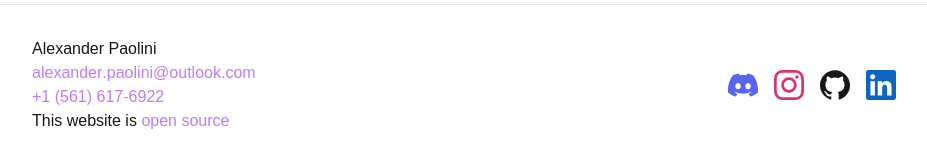
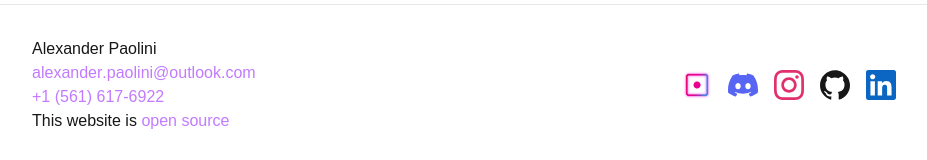
Before and after one commit to alexanderpaolini/portfolio, a Next.js app: page / in a window 1280 px wide. Shown: the part 619-779 px from the top of the page, without its empty margins (176-1103 px from the left). Built offline with nearby package versions, Linux system fonts and the light colour scheme.

Commit message:
feat(socials): add beatleader
- Added beatleader to my socials

```diff
--- a/src/components/socials.tsx
+++ b/src/components/socials.tsx
@@ -1,11 +1,17 @@
-'use client';
-import { SOCIALS } from '@/constants';
-import Link from 'next/link';
-import { Social as SocialType } from '../types';
+"use client";
+
+import Link from "next/link";
+import { Social as SocialType } from "../types";
+import { SOCIALS } from "@/constants";
 
 export function Social({ image, link }: SocialType) {
   return (
-    <Link href={link} target="_blank" rel="noopener noreferrer">
+    <Link
+      href={link}
+      target="_blank"
+      rel="noopener noreferrer"
+      className="h-[30px] w-[30px]"
+    >
       {image}
     </Link>
   );
@@ -17,16 +23,19 @@ interface PhoneProps {
 
 export function PhoneNumber({ phone }: PhoneProps) {
   const handleClick = () => {
-    const a = document.createElement('a');
-    a.href = `tel:${phone.join('')}`;
-    a.style.display = 'none';
+    const a = document.createElement("a");
+    a.href = `tel:${phone.join("")}`;
+    a.style.display = "none";
     document.body.appendChild(a);
     a.click();
     document.body.removeChild(a);
   };
 
   return (
-    <div className="flex link whitespace-pre cursor-pointer" onClick={handleClick}>
+    <div
+      className="flex link whitespace-pre cursor-pointer"
+      onClick={handleClick}
+    >
       {phone.map((char, idx) => (
         <p key={idx}>{char}</p>
       ))}
@@ -40,15 +49,18 @@ interface EmailPros {
 
 export function Email({ email }: EmailPros) {
   const handleClick = () => {
-    const a = document.createElement('a');
-    a.href = `mailto:${email.join('')}`;
-    a.style.display = 'none';
+    const a = document.createElement("a");
+    a.href = `mailto:${email.join("")}`;
+    a.style.display = "none";
     document.body.appendChild(a);
     a.click();
     document.body.removeChild(a);
   };
   return (
-    <div className="flex link whitespace-pre cursor-pointer" onClick={handleClick}>
+    <div
+      className="flex link whitespace-pre cursor-pointer"
+      onClick={handleClick}
+    >
       {email.map((char, idx) => (
         <p key={idx}>{char}</p>
       ))}
@@ -60,11 +72,7 @@ export function Socials() {
   return (
     <div className="flex flex-row gap-4 items-center">
       {SOCIALS.map((social, idx) => (
-        <Social
-          key={idx}
-          image={social.image}
-          link={social.link}
-        />
+        <Social key={idx} image={social.image} link={social.link} />
       ))}
     </div>
   );
--- /dev/null
+++ b/src/constants/beatleader-icon.tsx
@@ -0,0 +1,13 @@
+import { SOCIAL_SIZE } from ".";
+
+export function BeatLeaderIcon() {
+  return (
+    // eslint-disable-next-line @next/next/no-img-element
+    <img
+      src="/assets/images/beatleader-logo.png"
+      alt="BeatLeader Logo"
+      width={SOCIAL_SIZE}
+      height={SOCIAL_SIZE}
+    />
+  );
+}
--- a/src/constants/index.ts
+++ b/src/constants/index.ts
@@ -3,36 +3,43 @@ import { ClipboardList, File, FileText, HomeIcon } from "lucide-react";
 import { Metadata } from "next";
 import { FC } from "react";
 import { SiDiscord, SiGithub, SiInstagram, SiLinkedin } from "react-icons/si";
+import { BeatLeaderIcon } from "./beatleader-icon";
 
-const SIZE = 30;
+export const SOCIAL_SIZE = 30;
 
 export const NAME = "Alexander Paolini";
 export const EMAIL = "alexander.paolini@outlook.com";
 export const PHONE = "+1 (561) 617-6922";
 
-export const DESCRIPTION = "Alexander Paolini is a undergraduate student at the University of Central Florida and an aspiring software engineer with an interest in compilers.";
+export const DESCRIPTION =
+  "Alexander Paolini is a undergraduate student at the University of Central Florida and an aspiring software engineer with an interest in compilers.";
 
 export const SOCIALS: Social[] = [
   {
-    image: SiDiscord({ size: SIZE, color: '#5865F2' }),
-    link: 'https://discord.com/users/277183033344524288',
+    image: BeatLeaderIcon(),
+    link: "https://beatleader.com/u/million",
   },
   {
-    image: SiInstagram({ size: SIZE, color: '#E1306C' }),
-    link: 'https://instagram.com/alexander.paolini',
+    image: SiDiscord({ size: SOCIAL_SIZE, color: "#5865F2" }),
+    link: "https://discord.com/users/277183033344524288",
   },
   {
-    image: SiGithub({ size: SIZE, className: 'light:text-[#181717]' }),
-    link: 'https://github.com/alexanderpaolini',
+    image: SiInstagram({ size: SOCIAL_SIZE, color: "#E1306C" }),
+    link: "https://instagram.com/alexander.paolini",
   },
   {
-    image: SiLinkedin({ size: SIZE, color: '#0A66C2' }),
-    link: 'https://linkedin.com/in/alexanderpaolini',
-  }
+    image: SiGithub({ size: SOCIAL_SIZE, className: "light:text-[#181717]" }),
+    link: "https://github.com/alexanderpaolini",
+  },
+  {
+    image: SiLinkedin({ size: SOCIAL_SIZE, color: "#0A66C2" }),
+    link: "https://linkedin.com/in/alexanderpaolini",
+  },
 ];
 
 export const TITLE = "Alexander Paolini";
-export const DESCRIPTION_SHORT = "Alexander Paolini is a undergraduate student at the University of Central Florida and an aspiring software engineer with an interest in compilers.";
+export const DESCRIPTION_SHORT =
+  "Alexander Paolini is a undergraduate student at the University of Central Florida and an aspiring software engineer with an interest in compilers.";
 export const SITE = "https://paolini.dev";
 export const SITE_NAME = "paolini.dev";
 
@@ -45,7 +52,7 @@ export const METADATA: Metadata = {
   openGraph: {
     url: SITE,
     type: "website",
-    siteName: SITE_NAME
+    siteName: SITE_NAME,
   },
   twitter: {
     card: "summary_large_image",
@@ -73,8 +80,8 @@ interface Page {
 }
 
 export const PAGES: Page[] = [
-  { href: '/', label: 'Home', icon: HomeIcon },
-  { href: '/writing', label: 'Writing', icon: FileText },
-  { href: '/projects', label: 'Projects', icon: ClipboardList },
-  { href: '/resume', label: 'Resume', icon: File },
+  { href: "/", label: "Home", icon: HomeIcon },
+  { href: "/writing", label: "Writing", icon: FileText },
+  { href: "/projects", label: "Projects", icon: ClipboardList },
+  { href: "/resume", label: "Resume", icon: File },
 ];
```
Also changed, not shown: src/components/footer.tsx (+8 -6 lines), public/assets/images/beatleader-logo.png (added), src/types.ts (indentation only).
